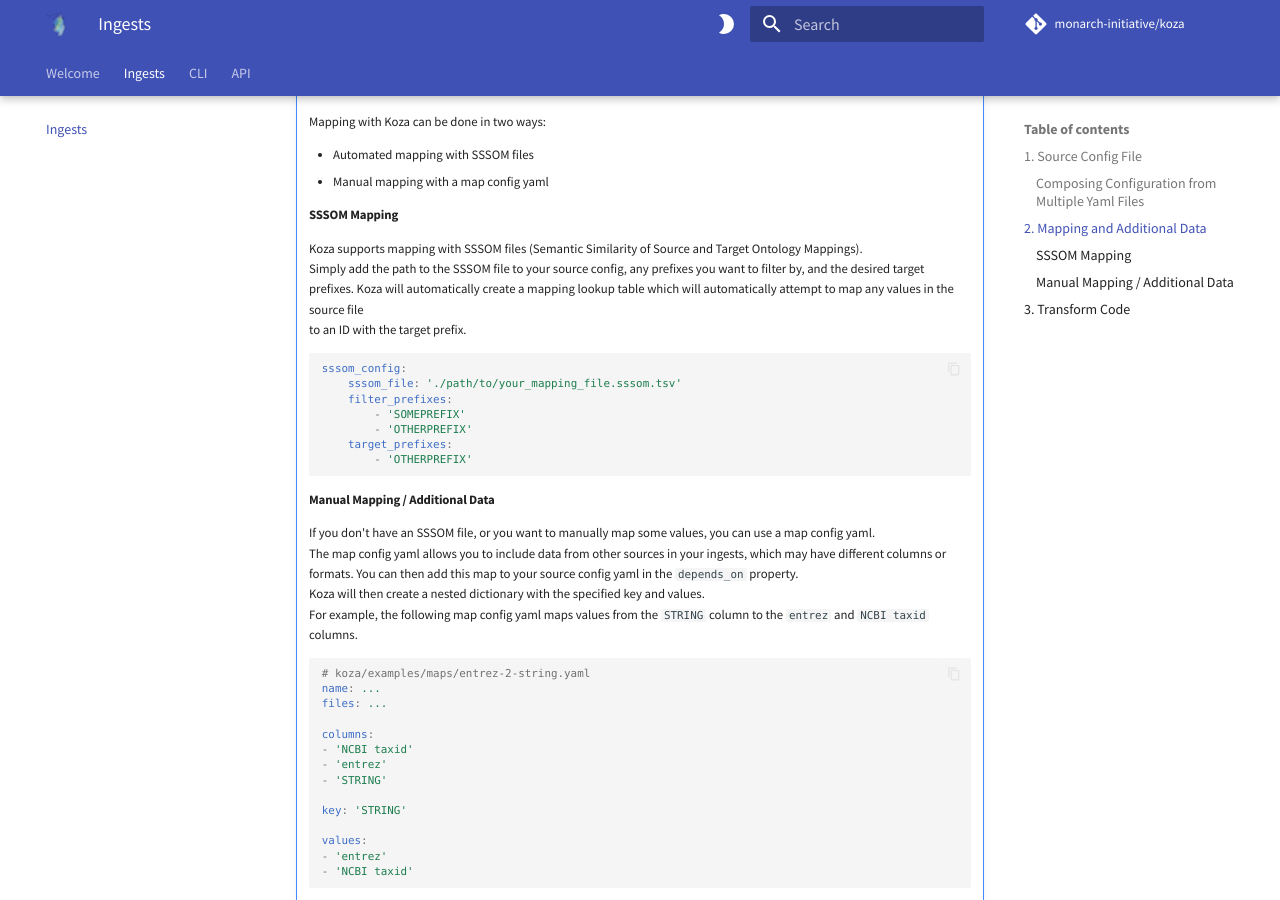
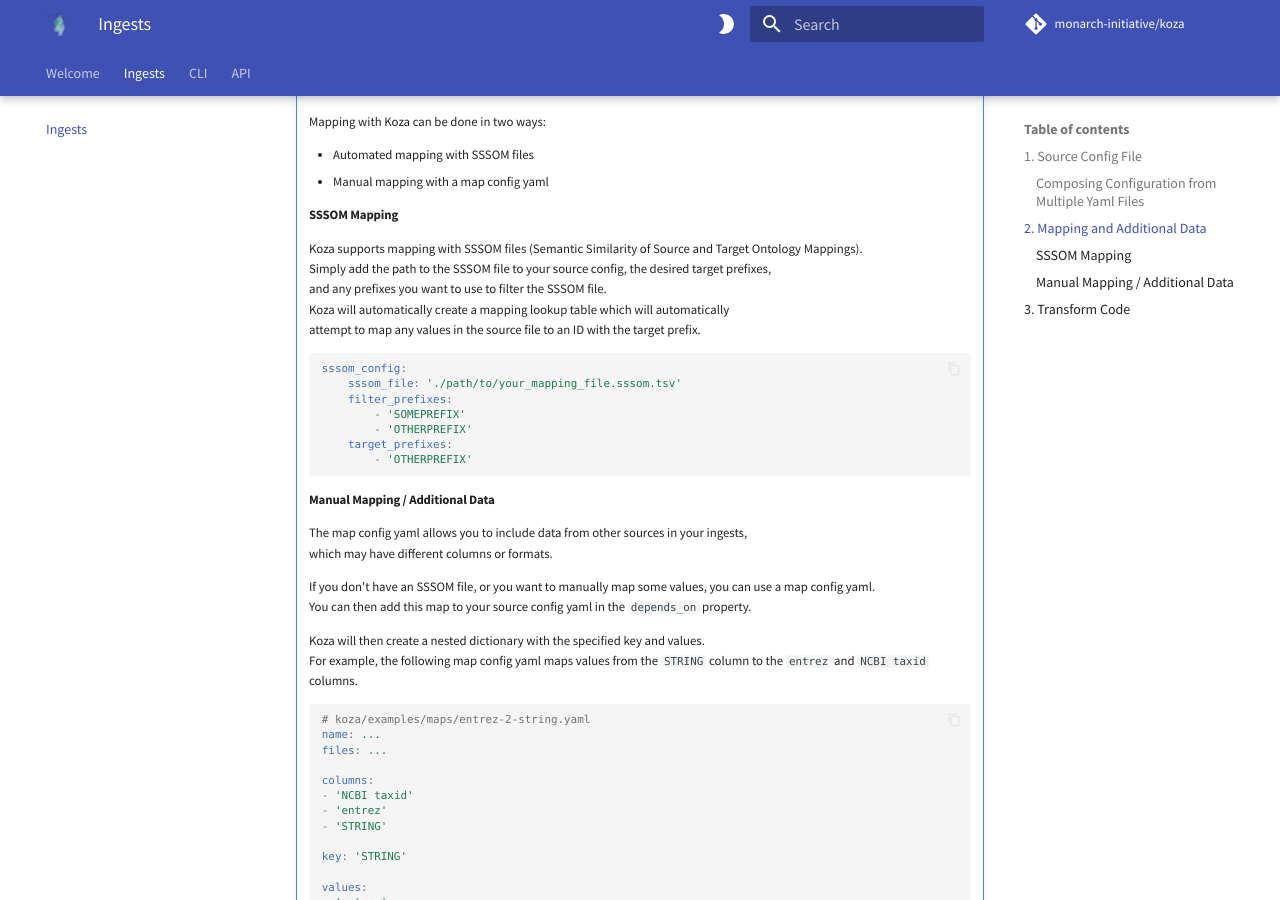
Before and after one commit to monarch-initiative/koza, an MkDocs documentation site: the page built from docs/Usage/ingests.md, in a window 1280 px wide and 900 px high, scrolled down 2162 px. Built offline with MkDocs 1.6.1 and Material for MkDocs 9.7.7, drawn with Linux system fonts in a browser that asks for light colours; some web fonts are replaced; comment, search, counter and statistics services are not loaded.

Commit message:
some docs updates, revert sssom from fork

````diff
--- a/docs/Usage/ingests.md
+++ b/docs/Usage/ingests.md
@@ -83,9 +83,10 @@
     #### SSSOM Mapping
 
     Koza supports mapping with SSSOM files (Semantic Similarity of Source and Target Ontology Mappings).
-    Simply add the path to the SSSOM file to your source config, any prefixes you want to filter by, and the desired target prefixes.
-    Koza will automatically create a mapping lookup table which will automatically attempt to map any values in the source file
-    to an ID with the target prefix.
+    Simply add the path to the SSSOM file to your source config, the desired target prefixes,
+    and any prefixes you want to use to filter the SSSOM file.
+    Koza will automatically create a mapping lookup table which will automatically
+    attempt to map any values in the source file to an ID with the target prefix.
 
     ```yaml
     sssom_config:
@@ -99,9 +100,12 @@
 
     #### Manual Mapping / Additional Data
 
+    The map config yaml allows you to include data from other sources in your ingests,
+    which may have different columns or formats.
+
     If you don't have an SSSOM file, or you want to manually map some values, you can use a map config yaml.
-    The map config yaml allows you to include data from other sources in your ingests, which may have different columns or formats.
     You can then add this map to your source config yaml in the `depends_on` property.
+
     Koza will then create a nested dictionary with the specified key and values.
     For example, the following map config yaml maps values from the `STRING` column to the `entrez` and `NCBI taxid` columns.
 
--- a/pyproject.toml
+++ b/pyproject.toml
@@ -24,8 +24,7 @@
 typer = "^0.7.0"
 typer-cli = "^0.0.13"
 loguru = "*"
-#sssom = "*"
-sssom = { git = "https://github.com/glass-ships/sssom-py.git", branch = "develop" }
+sssom = ">=0.3.31"
 
 [tool.poetry.dev-dependencies]
 pytest = ">=6.0.0"
````
Also changed, not shown: docs/index.md (+1 -3 lines), 1 other file.
